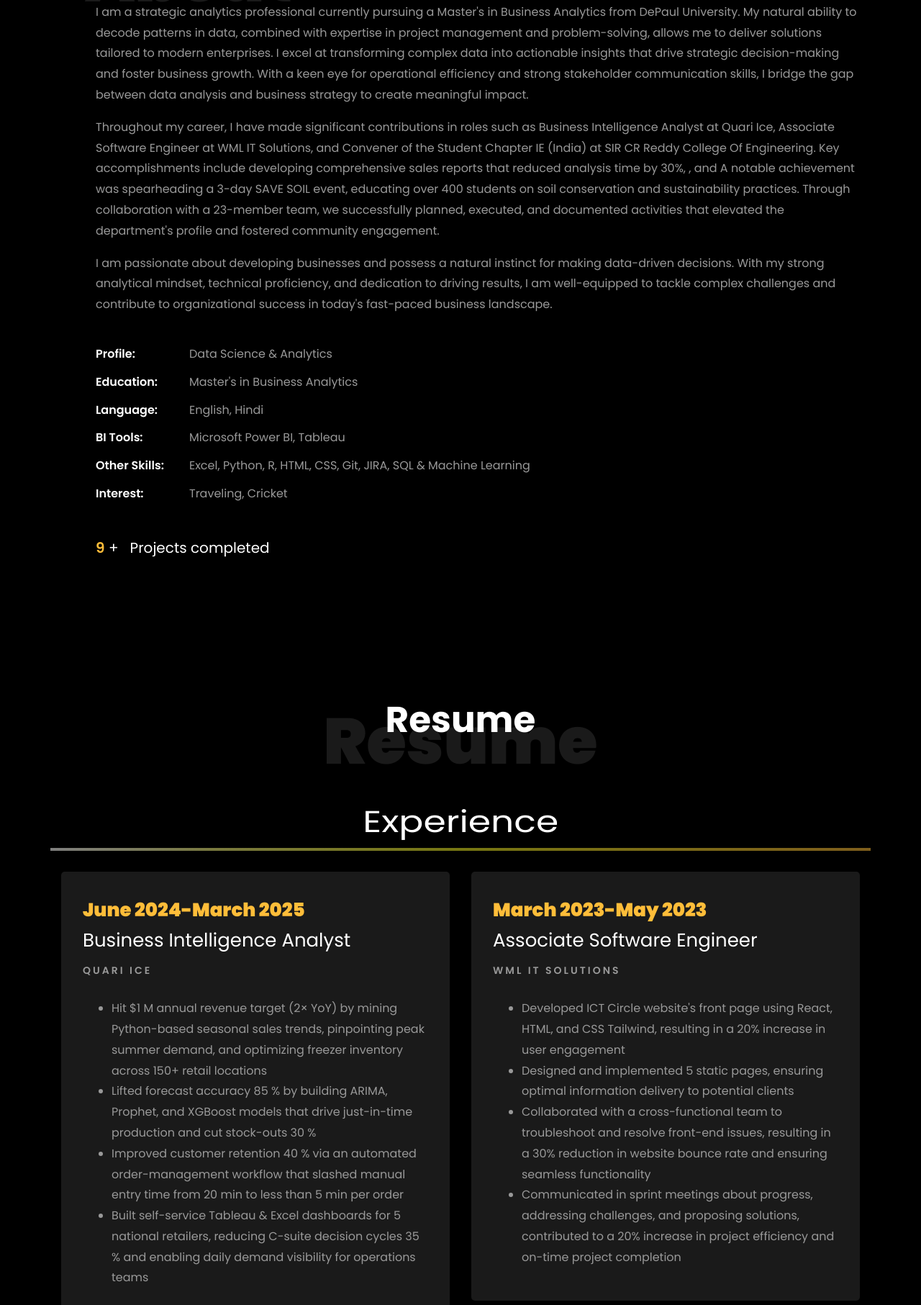
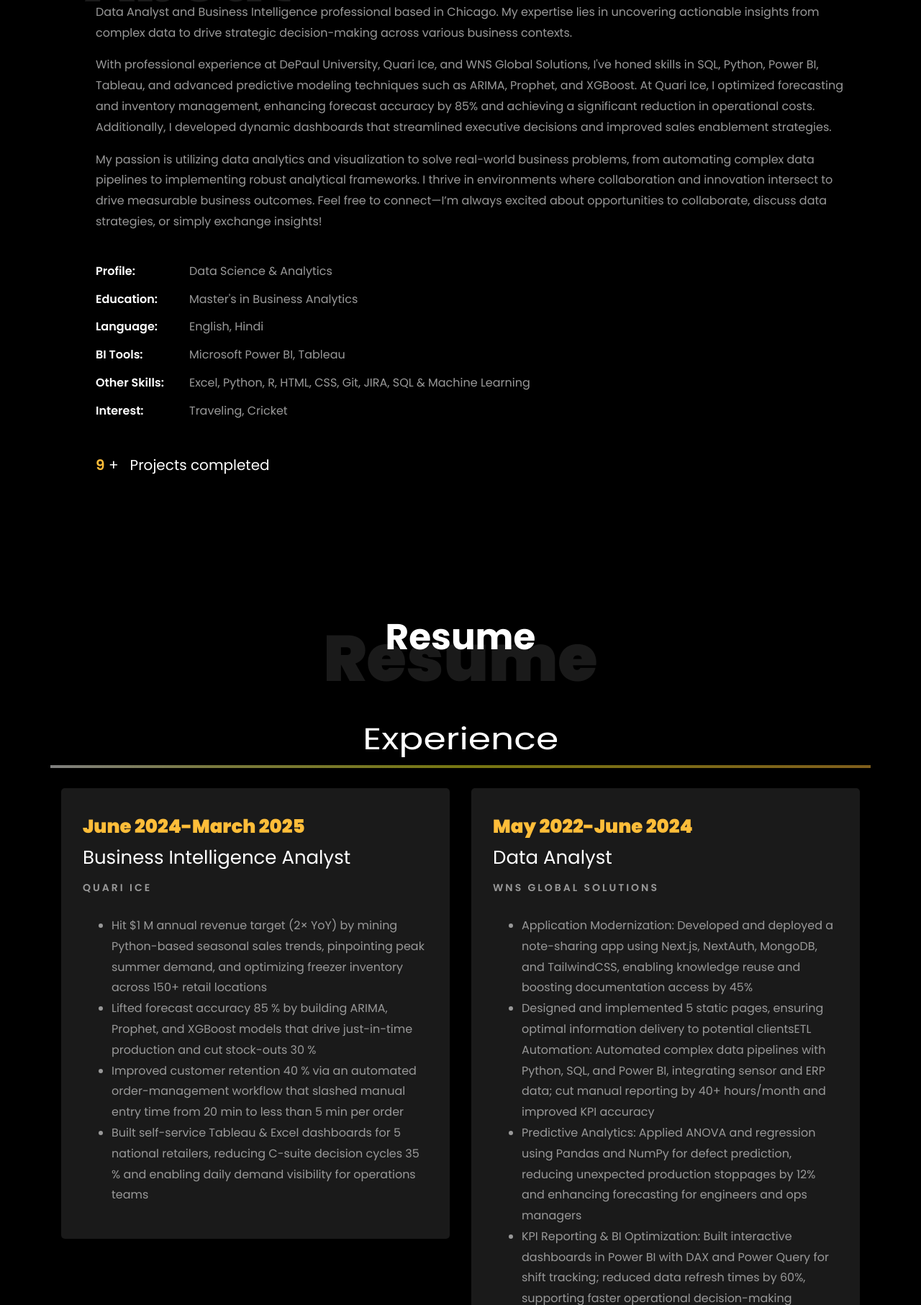
Before and after one commit to surendra-gvsr/portfolio, a plain HTML site: page index.html in a window 1280 px wide. Shown: the part 987-2800 px from the top of the page at 72% size. Drawn offline with Linux system fonts and the light colour scheme; files whose address does not match are found by name.

Commit message:
Update index.html

```diff
--- a/index.html
+++ b/index.html
@@ -178,7 +178,7 @@
 										// Create an array of typing text
 										const typingTexts = [
 											'Business Analyst  ',
-											'Engineer  ',
+											'Data Analyst  ',
 											'Data Scientist   ',
 										];
 
@@ -251,27 +251,14 @@
 
 							<p>
 
-								I am a strategic analytics professional currently pursuing a Master's in Business Analytics from DePaul University. My natural ability to decode patterns in data, combined with expertise in project management and problem-solving, allows me to deliver solutions tailored to modern enterprises. I excel at transforming complex data into actionable insights that drive strategic decision-making and foster business growth. With a keen eye for operational efficiency and strong stakeholder communication skills, I bridge the gap between data analysis and business strategy to create meaningful impact.
+								Data Analyst and Business Intelligence professional based in Chicago. My expertise lies in uncovering actionable insights from complex data to drive strategic decision-making across various business contexts.
+							<p>
+								With professional experience at DePaul University, Quari Ice, and WNS Global Solutions, I've honed skills in SQL, Python, Power BI, Tableau, and advanced predictive modeling techniques such as ARIMA, Prophet, and XGBoost. At Quari Ice, I optimized forecasting and inventory management, enhancing forecast accuracy by 85% and achieving a significant reduction in operational costs. Additionally, I developed dynamic dashboards that streamlined executive decisions and improved sales enablement strategies.
 							</p>
 							<p>
-								Throughout my career, I have made significant contributions in roles such as Business Intelligence
-								Analyst at Quari Ice,
-								Associate Software Engineer at WML IT Solutions, and Convener of the Student Chapter IE (India) at SIR
-								CR Reddy College
-								Of Engineering. Key accomplishments include developing comprehensive sales reports that reduced analysis
-								time by 30%,
-								, and A notable achievement was spearheading a 3-day SAVE SOIL event, educating over 400 students on
-								soil conservation and
-								sustainability practices. Through collaboration with a 23-member team, we successfully planned,
-								executed, and documented
-								activities that elevated the department's profile and fostered community engagement.
-							</p>
-							<p>
-								I am passionate about developing businesses and possess a natural instinct for making data-driven
-								decisions. With my
-								strong analytical mindset, technical proficiency, and dedication to driving results, I am well-equipped
-								to tackle
-								complex challenges and contribute to organizational success in today's fast-paced business landscape.
+								My passion is utilizing data analytics and visualization to solve real-world business problems, from automating complex data pipelines to implementing robust analytical frameworks. I thrive in environments where collaboration and innovation intersect to drive measurable business outcomes.
+
+Feel free to connect—I’m always excited about opportunities to collaborate, discuss data strategies, or simply exchange insights!
 							</p>
 							<ul class="about-info mt-4 px-md-0 px-2">
 								<li class="d-flex"><span>Profile:</span> <span>Data Science &amp; Analytics</span></li>
@@ -345,24 +332,20 @@ enabling daily demand visibility for operations teams </li>
 
 					<div class="col-md-6">
 						<div class="resume-wrap ftco-animate">
-							<span class="date">March 2023-May 2023</span>
-							<h2>Associate Software Engineer</h2>
-							<span class="position">WML IT Solutions</span>
+							<span class="date">May 2022-June 2024</span>
+							<h2>Data Analyst</h2>
+							<span class="position"> WNS Global Solutions</span>
 							<p class="mt-4">
 							<ul>
-								<li>Developed ICT Circle website's front page using React, HTML, and CSS Tailwind, resulting in a 20%
-									increase in user
-									engagement</li>
-								<li>Designed and implemented 5 static pages, ensuring optimal information delivery to potential clients
+								<li>Application Modernization: Developed and deployed a note-sharing app using Next.js, NextAuth, MongoDB, and TailwindCSS,
+ enabling knowledge reuse and boosting documentation access by 45%</li>
+								<li>Designed and implemented 5 static pages, ensuring optimal information delivery to potential clientsETL Automation: Automated complex data pipelines with Python, SQL, and Power BI, integrating sensor and ERP data; cut
+ manual reporting by 40+ hours/month and improved KPI accuracy
 								</li>
-								<li>Collaborated with a cross-functional team to troubleshoot and resolve front-end issues, resulting in
-									a 30% reduction in
-									website
-									bounce rate and ensuring seamless functionality</li>
-								<li>Communicated in sprint meetings about progress, addressing challenges, and proposing solutions,
-									contributed to a 20%
-									increase
-									in project efficiency and on-time project completion</li>
+								<li> Predictive Analytics: Applied ANOVA and regression using Pandas and NumPy for defect prediction, reducing unexpected
+ production stoppages by 12% and enhancing forecasting for engineers and ops managers</li>
+								<li> KPI Reporting & BI Optimization: Built interactive dashboards in Power BI with DAX and Power Query for shift tracking;
+ reduced data refresh times by 60%, supporting faster operational decision-making </li>
 							</ul>
 							</p>
 						</div>
```
